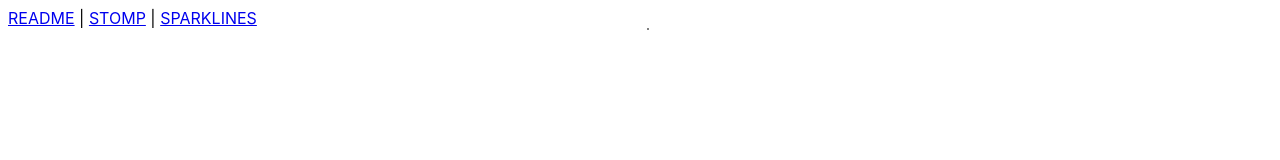
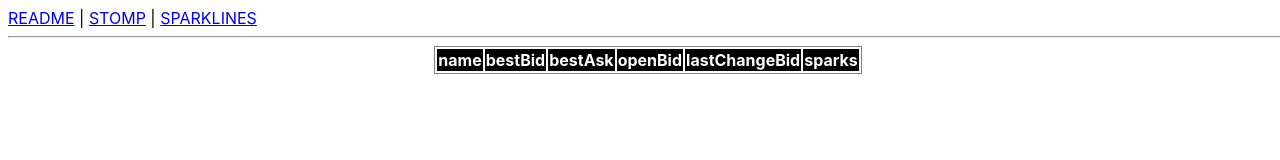
Before and after one commit to vystydp/sort, a website with bundled scripts: page site/index.html in a window 1280 px wide. Built offline with nearby package versions, Linux system fonts and the light colour scheme; no server answers.

Commit message:
table header

```diff
--- a/es6/consts.js
+++ b/es6/consts.js
@@ -5,14 +5,3 @@
 
 export const WEBSOCKET_URL = 'ws://localhost:8011/stomp';
 export const DELAY = 1000;
-export const TABLE_HEAD_HTML =
-  "<thead>" +
-  "<tr>" +
-  "<th>name</th>" +
-  "<th>bestBid</th>" +
-  "<th>bestAsk</th>" +
-  "<th>openBid</th>" +
-  "<th>lastChangeBid</th>" +
-  "<th>midPrice</th>" +
-  "</tr>" +
-  "</thead>";
--- a/es6/index.js
+++ b/es6/index.js
@@ -11,9 +11,31 @@ const heap = new BinaryHeap(((item) => Math.abs(item.lastChangeBid)));
 const queue = new QueueService();
 
 var tableCreate = function(data) {
-  var tbl = document.createElement('table');
+  let tbl = document.createElement('table');
   tbl.id = "currency-dashboard";
-  var tbdy = document.createElement('tbody');
+  let thd = document.createElement('thead');
+  let thdTr = document.createElement('tr');
+  let name = document.createElement('th');
+  let bestBid = document.createElement('th');
+  let bestAsk = document.createElement('th');
+  let openBid = document.createElement('th');
+  let lastChangeBid = document.createElement('th');
+  let sparks = document.createElement('th');
+  name.appendChild(document.createTextNode('name'));
+  bestBid.appendChild(document.createTextNode('bestBid'));
+  bestAsk.appendChild(document.createTextNode('bestAsk'));
+  openBid.appendChild(document.createTextNode('openBid'));
+  lastChangeBid.appendChild(document.createTextNode('lastChangeBid'));
+  sparks.appendChild(document.createTextNode('sparks'));
+  thdTr.appendChild(name);
+  thdTr.appendChild(bestBid);
+  thdTr.appendChild(bestAsk);
+  thdTr.appendChild(openBid);
+  thdTr.appendChild(lastChangeBid);
+  thdTr.appendChild(sparks);
+  thd.appendChild(thdTr);
+  tbl.appendChild(thd);
+  let tbdy = document.createElement('tbody');
   data.forEach((item) => {
     let tr = document.createElement('tr');
     let name = document.createElement('td');
@@ -24,10 +46,10 @@ var tableCreate = function(data) {
 
     let sparkline = document.createElement('td');
     var el = document.createElement('span');
-    var sparkline1 = new Sparkline(sparkline);
+    var sparkline1 = new Sparkline(sparkline, {'width': 200});
     sparkline1.draw(item.midPrice);
     if(item.name == "gbpjpy"){
-      console.log(item.midPrice.length);
+      console.log(item.midPrice);
     }
     name.appendChild(document.createTextNode(item.name));
     bestBid.appendChild(document.createTextNode(item.bestBid));
@@ -46,18 +68,11 @@ var tableCreate = function(data) {
   return tbl;
 };
 
-
-
-
 // connect and subscribe
 WebSocket
   .connect()
   .then((success) => WebSocket.subscribe('/fx/prices', (message) => queue.add(JSON.parse(message.body))))
   .catch((error) => console.error(error));
-
-
-
-
 
 window.setInterval(() => {
   var data = [];
@@ -66,23 +81,4 @@ window.setInterval(() => {
   var tableEl = document.getElementById('currency-dashboard');
   let parentEl = tableEl.parentNode;
   parentEl.replaceChild(tableCreate(data), tableEl);
-  /*
-  var table = "<table>content</table>";
-  table += "";
-  var mask = TABLE_HEAD_HTML;
-  mask += "<tbody>";
-  data.forEach((item) => {
-    mask += '' +
-      '<tr>' +
-        ' <td>' + item.name + '</td> ' +
-        ' <td>' + item.bestBid + '</td> ' +
-        ' <td>' + item.bestAsk + '</td> ' +
-        ' <td>' + item.openBid + '</td> ' +
-        ' <td>' + item.lastChangeBid + '</td> ' +
-        '<td id="sparks-"+item.name>&nbsp</td>' +
-      '</tr>';
-  });
-  mask += "</tbody>";
-  appEl.innerHTML = table.replace('content', mask);
-  */
 }, DELAY);
--- a/site/index.html
+++ b/site/index.html
@@ -14,7 +14,8 @@
     <a href="http://jmesnil.net/stomp-websocket/doc/">STOMP</a> |
     <a href="https://github.com/mariusGundersen/sparkline">SPARKLINES</a>
 </nav>
-<div id="app"><table id="currency-dashboard"></table>
+<hr />
+<div id="app"><table id="currency-dashboard"></table></div>
 <!-- Code you write in index.js and anything it depends on will be bundled into bundle.js and
      is included here -->
 <script src="bundle.js"></script>
```
Also changed, not shown: es6/index-compiled.js (+26 -23 lines), 1 other file.
